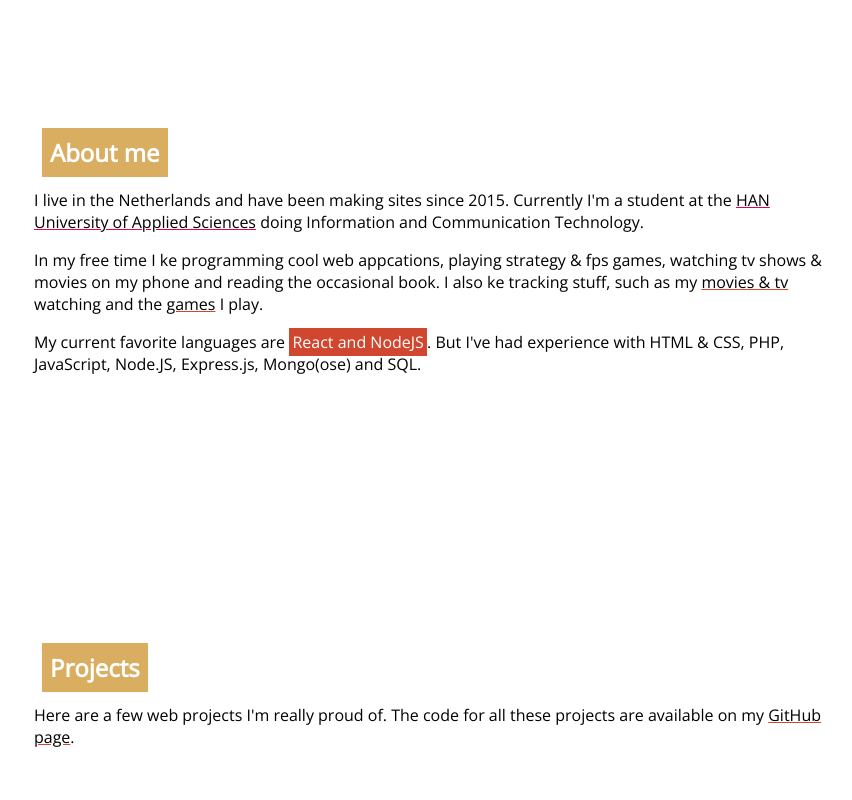
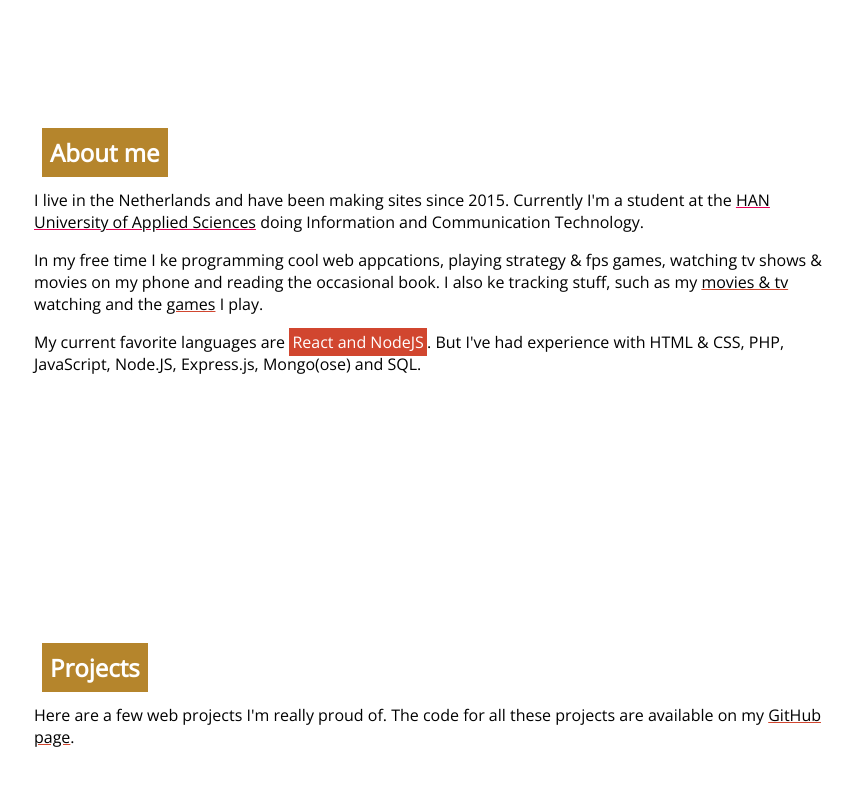
Before and after one commit to Rowan-Paul/rowanpaulflynn, a React (Create React App) app: page / in a window 1280 px wide. Shown: the part 940-1740 px from the top of the page, without its empty margins (206-1058 px from the left). Built offline with nearby package versions, Linux system fonts and the light colour scheme.

Commit message:
Fix contrast ratio for header

```diff
--- a/src/css/main.css
+++ b/src/css/main.css
@@ -1,4 +1,4 @@
-/* https://coolors.co/c8963e-573d1c-d9ae61-d1462f-94ecbe */
+/* https://coolors.co/c8963e-573d1c-b5852c-d1462f-94ecbe */
 body {
   font-family: "Open Sans", sans-serif;
   margin: 0px;
@@ -20,7 +20,7 @@ body {
   padding: 0.5rem;
   margin-left: 0.5rem;
   color: white;
-  background-color: #d9ae61;
+  background-color: #b5852c;
 }
 
 /* Containers */
```
